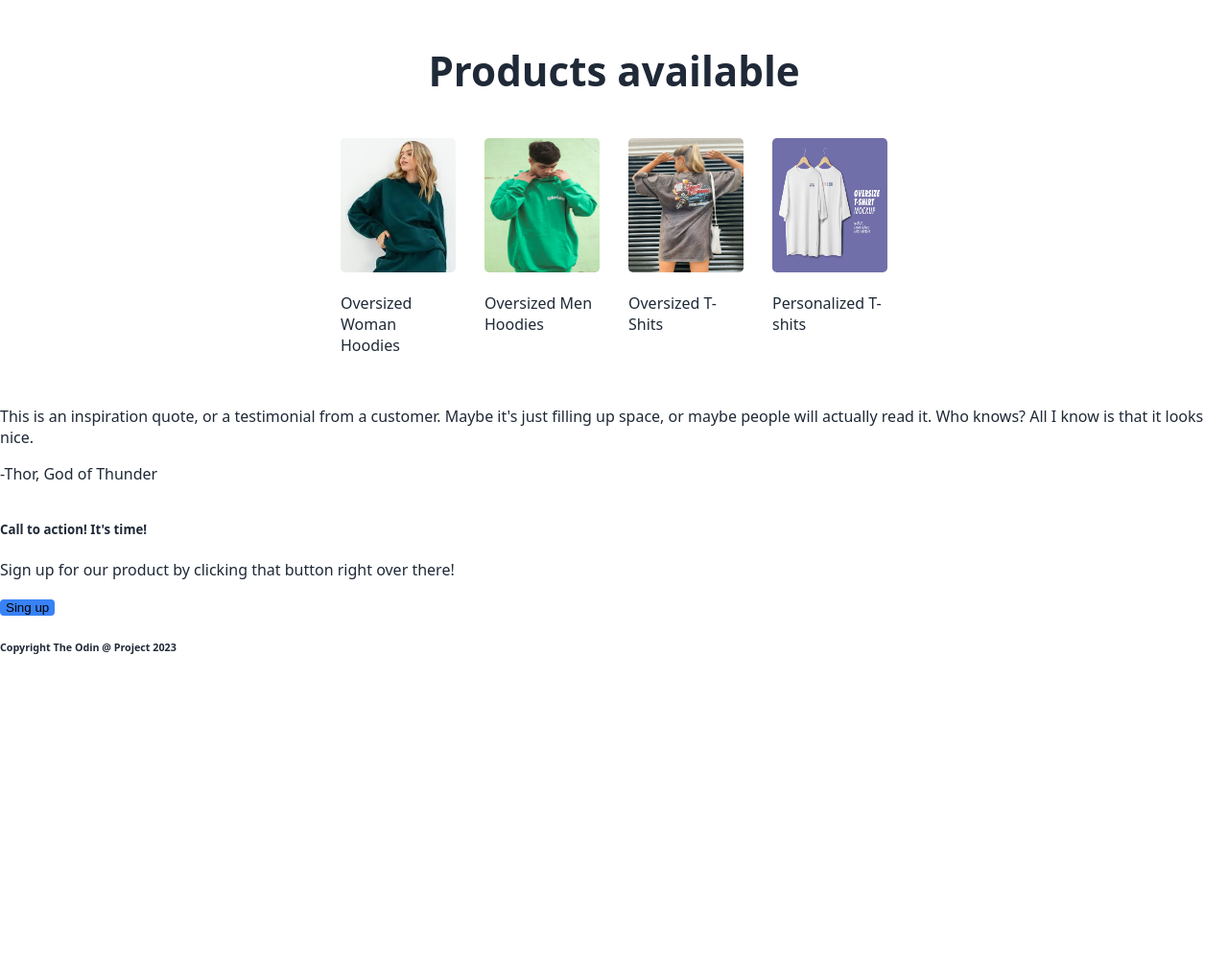
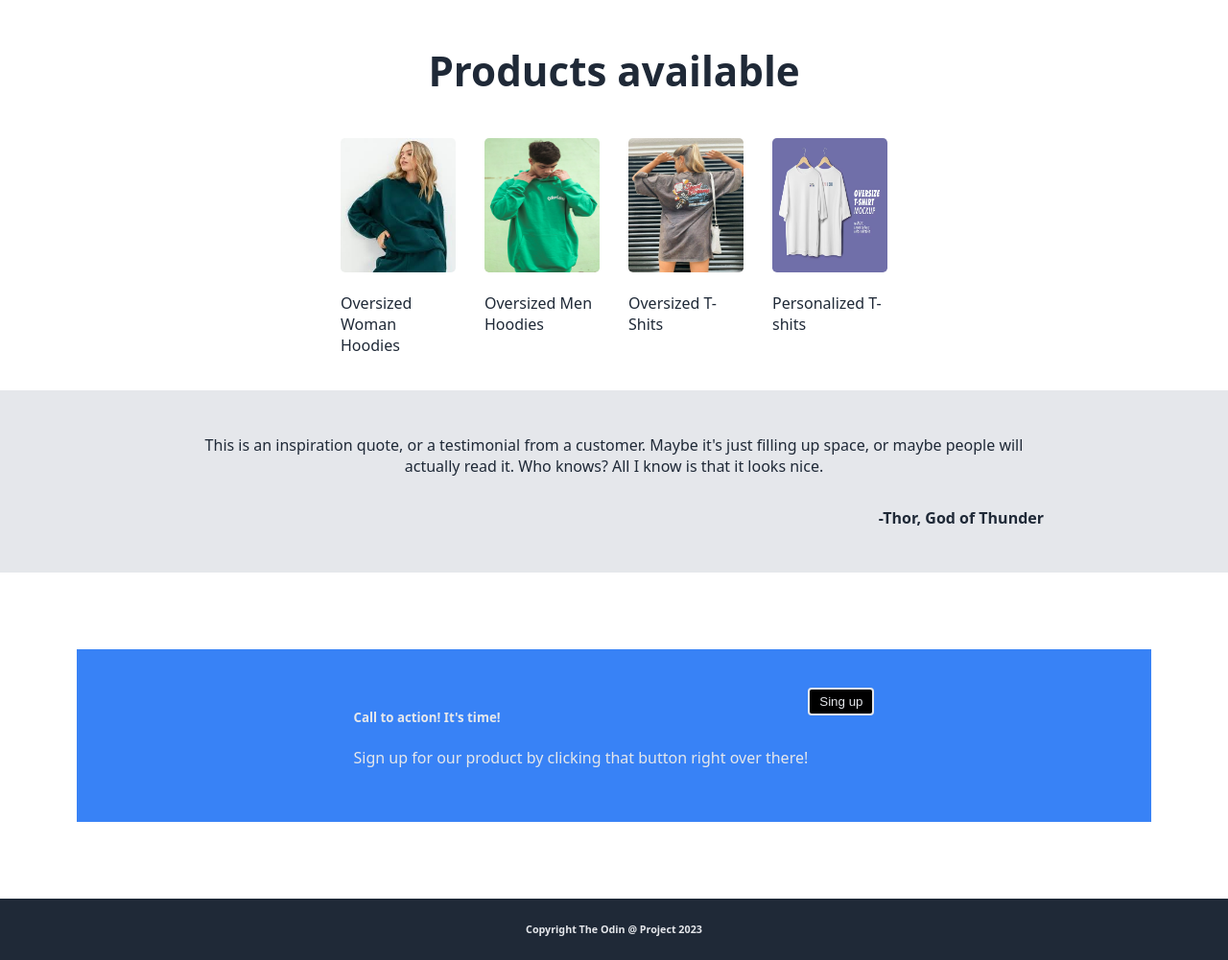
Before and after one commit to AlePolitoG/Land-page, a plain HTML site: page index.html in a window 1280 px wide. Shown: the part 472-1473 px from the top of the page at 96% size. Before the commit the page ends 1179 px from the top, so only its background shows below. Drawn offline with Linux system fonts and the light colour scheme.

Commit message:
css style changes
contact-information | testimony | footer style added

```diff
--- a/index.html
+++ b/index.html
@@ -54,7 +54,7 @@
       </div>
     </div>
     <div class="review">
-      <p>
+      <p class="testimony">
         This is an inspiration quote, or a testimonial from a customer. Maybe
         it's just filling up space, or maybe people will actually read it. Who
         knows? All I know is that it looks nice.
@@ -66,7 +66,9 @@
         <h5>Call to action! It's time!</h5>
         <p>Sign up for our product by clicking that button right over there!</p>
       </div>
-      <button>Sing up</button>
+      <div class="information-2">
+        <button>Sing up</button>
+      </div>
     </div>
     <div class="footer">
       <h6>Copyright The Odin @ Project 2023</h6>
--- a/styles.css
+++ b/styles.css
@@ -77,7 +77,7 @@ button{
 .products{
     display: flex;
     flex-wrap: wrap;
-    justify-content: space-between ;
+    justify-content: space-around ;
     gap: 30px;
 }
 
@@ -96,3 +96,61 @@ button{
     border: 5px black ;
     border-radius: 0.3em;
 }
+
+.review{
+    background-color: #E5E7EB;
+    display: flex;
+    flex-direction: column;
+    align-items: center;
+    min-width: 300px;
+    text-align: center;
+    flex-shrink: 0;
+    padding-top: 30px;
+    padding-bottom: 30px;
+}
+
+.testimony{
+    width: 70%;
+    flex-shrink: 0;
+    flex-grow: 0;
+}
+
+.Name{
+    font-weight: 900;
+    align-self: end;
+    margin-right: 15%;
+}
+
+.contact_information{
+    display: flex;
+    justify-content: center;
+    margin: 80px;
+    padding: 40px;
+    background-color: #3882f6;
+    color: #E5E7EB;
+}
+
+.information-1{
+    flex-direction: column;
+}
+
+.information-2{
+    border-color: #E5E7EB;
+    flex-shrink: 0;
+}
+
+.information-2 button{
+    border: 2px solid #E5E7EB;
+    padding: 5px;
+    color: #E5E7EB;
+    background-color: black;
+    padding-left: 10px;
+    padding-right: 10px;
+}
+
+.footer{
+    background-color: #1f2937;
+    text-align: center;
+    text-justify: center;
+    color: #e5e7eb;
+}
```
